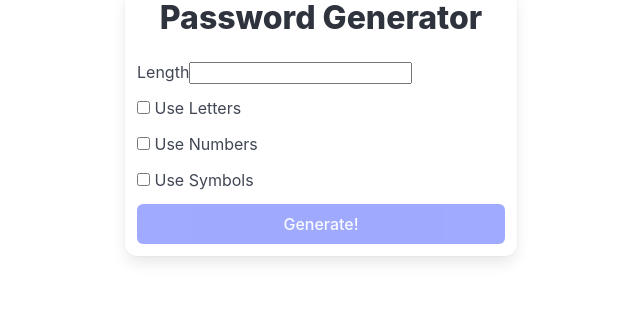
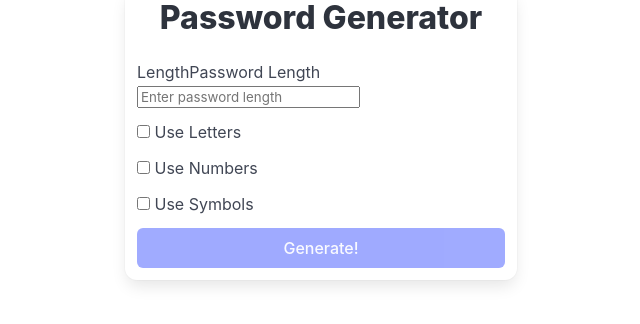
Before and after one commit to chrisdarden/passwordGenerator, an Angular app in the folder passwordGenerator/: page / in a window 1280 px wide. Shown: the top 324 px of the page, without its empty margins (319-959 px from the left). Built offline with nearby package versions, Linux system fonts and the light colour scheme.

Commit message:
Refactor password input fields in app.component.html

```diff
--- a/passwordGenerator/src/app/app.component.html
+++ b/passwordGenerator/src/app/app.component.html
@@ -5,7 +5,9 @@
 
       <div class="field">
         <label>Length</label>
-        <input (input)="onChangeLength($any($event.target).value)" />
+        <label for="password-length-input">Password Length</label>
+        <input id="password-length-input" (input)="onChangeLength($any($event.target).value)"
+          placeholder="Enter password length" />
       </div>
 
       <div class="field">
@@ -43,7 +45,8 @@
 
       <div class="box" *ngIf="password">
         <label>Your Password</label>
-        <input class="input" [value]="password" />
+        <label for="password-input">Your Password</label>
+        <input id="password-input" class="input" [value]="password" placeholder="Enter your password" />
       </div>
     </div>
   </div>
```
